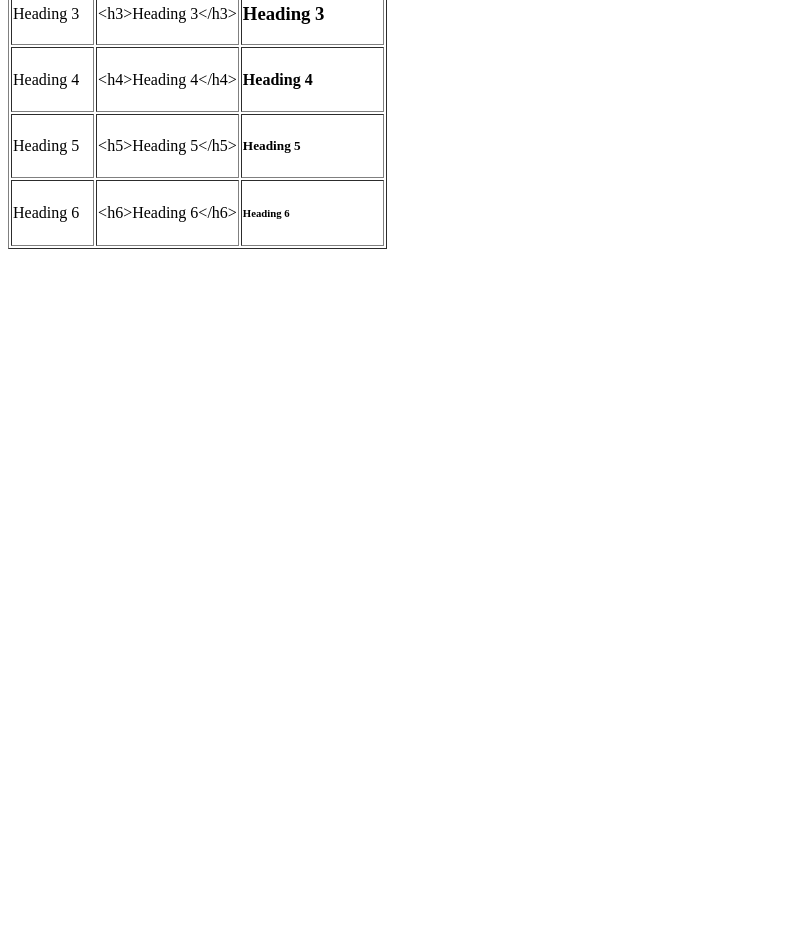
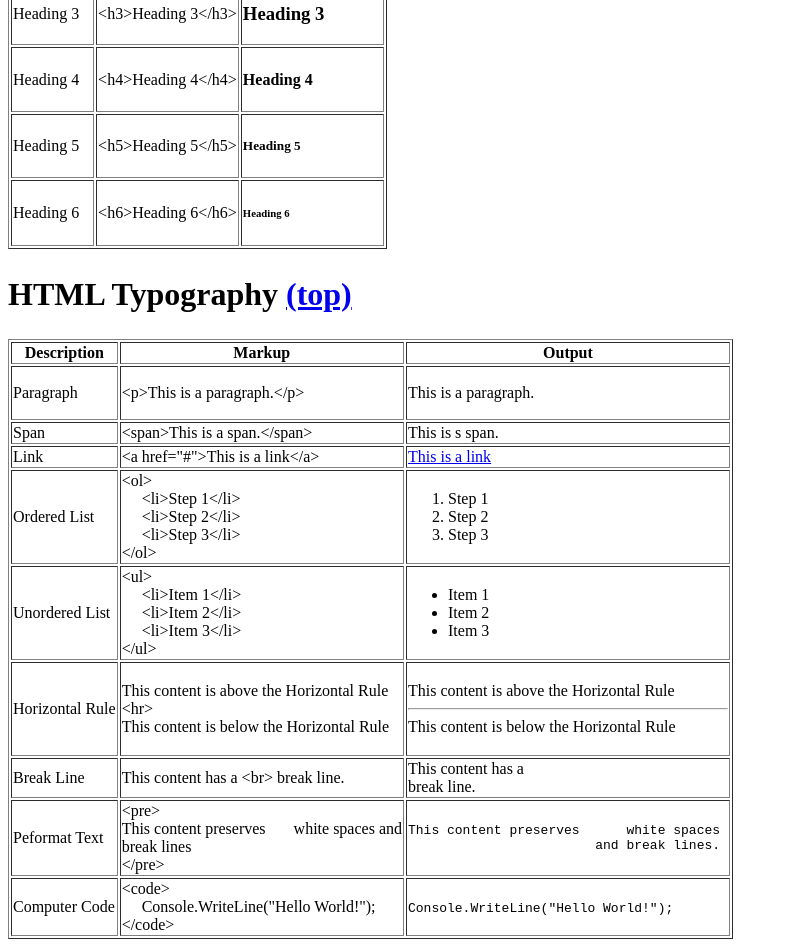
Before and after one commit to gelgbrl/PRIN135-Prelim-Exam, a plain HTML site: page index.html in a window 1280 px wide. Shown: the part 492-1439 px from the top of the page, without its empty margins (0-788 px from the left). Before the commit the page ends 800 px from the top, so only its background shows below. Drawn offline with Linux system fonts and the light colour scheme.

Commit message:
added HTML typography.

```diff
--- a/index.html
+++ b/index.html
@@ -63,6 +63,115 @@
                 </tbody>
             </table>
         </section>
+
+        <section id="typography">
+            <h1>HTML Typography <a href="#top">(top)</a></h1>
+            <table border="1">
+                <thead>
+                    <tr>
+                        <th>Description</th>
+                        <th>Markup</th>
+                        <th>Output</th>
+                    </tr>
+                </thead>
+
+                <tbody>
+                    <tr>
+                        <td>Paragraph</td>
+                        <td>&lt;p&gt;This is a paragraph.&lt;/p&gt;</td>
+                        <td><p>This is a paragraph.</p></td>
+                    </tr>
+                    <tr>
+                        <td>Span</td>
+                        <td>&lt;span&gt;This is a span.&lt;/span&gt;</td>
+                        <td><span>This is s span.</span></td>
+                    </tr>
+                    <tr>
+                        <td>Link</td>
+                        <td>&lt;a href="#"&gt;This is a link&lt;/a&gt;</td>
+                        <td><a href="#">This is a link</a></td>
+                    </tr>
+                    <tr>
+                        <td>Ordered List</td>
+                        <td>&lt;ol&gt;
+                            <br>&nbsp;&nbsp;&nbsp;&nbsp;&nbsp;&lt;li&gt;Step 1&lt;/li&gt;
+                            <br>&nbsp;&nbsp;&nbsp;&nbsp;&nbsp;&lt;li&gt;Step 2&lt;/li&gt;
+                            <br>&nbsp;&nbsp;&nbsp;&nbsp;&nbsp;&lt;li&gt;Step 3&lt;/li&gt;
+                            <br>&lt;/ol&gt;
+                        </td>
+                        <td>
+                            <ol>
+                                <li>Step 1</li>
+                                <li>Step 2</li>
+                                <li>Step 3</li>
+                            </ol>
+                        </td>
+                    </tr>
+                    <tr>
+                        <td>Unordered List</td>
+                        <td>
+                            &lt;ul&gt;
+                            <br>&nbsp;&nbsp;&nbsp;&nbsp;&nbsp;&lt;li&gt;Item 1&lt;/li&gt;
+                            <br>&nbsp;&nbsp;&nbsp;&nbsp;&nbsp;&lt;li&gt;Item 2&lt;/li&gt;
+                            <br>&nbsp;&nbsp;&nbsp;&nbsp;&nbsp;&lt;li&gt;Item 3&lt;/li&gt;
+                            <br>&lt;/ul&gt;
+                        </td>
+                        <td>
+                            <ul>
+                                <li>Item 1</li>
+                                <li>Item 2</li>
+                                <li>Item 3</li>
+                            </ul>
+                        </td>
+                    </tr>
+                    <tr>
+                        <td>Horizontal Rule</td>
+                        <td>
+                            This content is above the Horizontal Rule <br>
+                            &lt;hr&gt; <br>
+                            This content is below the Horizontal Rule
+                        </td>
+                        <td>
+                            <br>
+                            This content is above the Horizontal Rule
+                            <hr>
+                            This content is below the Horizontal Rule
+                            <br><br>
+                        </td>
+                    </tr>
+                    <tr>
+                        <td>Break Line</td>
+                        <td>This content has a &lt;br&gt; break line.</td>
+                        <td>This content has a <br> break line.</td>
+                    </tr>
+                    <tr>
+                        <td>Peformat Text</td>
+                        <td>
+                            &lt;pre&gt; <br>
+                            This content preserves &nbsp;&nbsp;&nbsp;&nbsp;&nbsp; white spaces and <br>
+                            break lines <br>
+                            &lt;/pre&gt;
+                        </td>
+                        <td>
+                        <pre>This content preserves      white spaces
+                        and break lines.</pre>
+                        </td>
+                    </tr>
+                    <tr>
+                        <td>Computer Code</td>
+                        <td>&lt;code&gt; <br>
+                            &nbsp;&nbsp;&nbsp;&nbsp;&nbsp;Console.WriteLine("Hello World!"); <br>
+                            &lt;/code&gt;
+                        </td>
+                        <td>
+                            <code>
+                                Console.WriteLine("Hello World!");
+                            </code>
+                        </td>
+                    </tr>
+                </tbody>
+            </table>
+        </section>
     </body>
 
 
```
